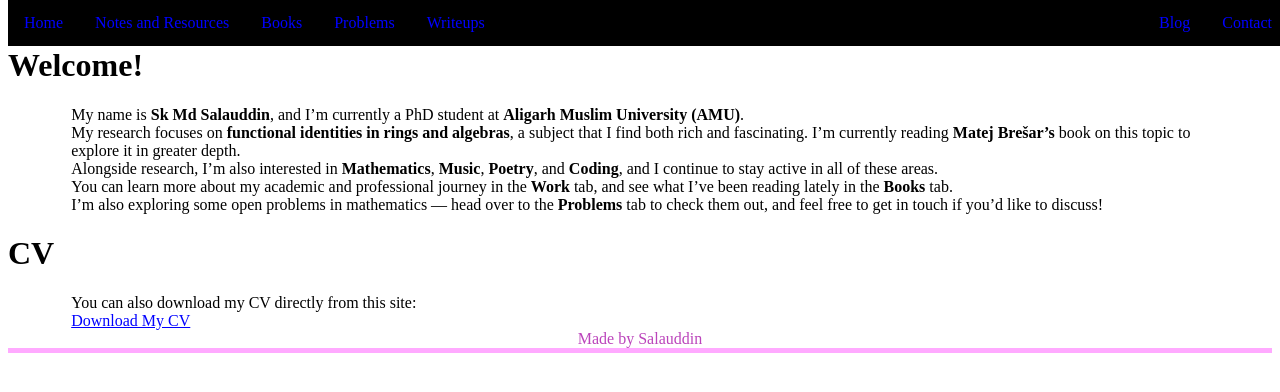
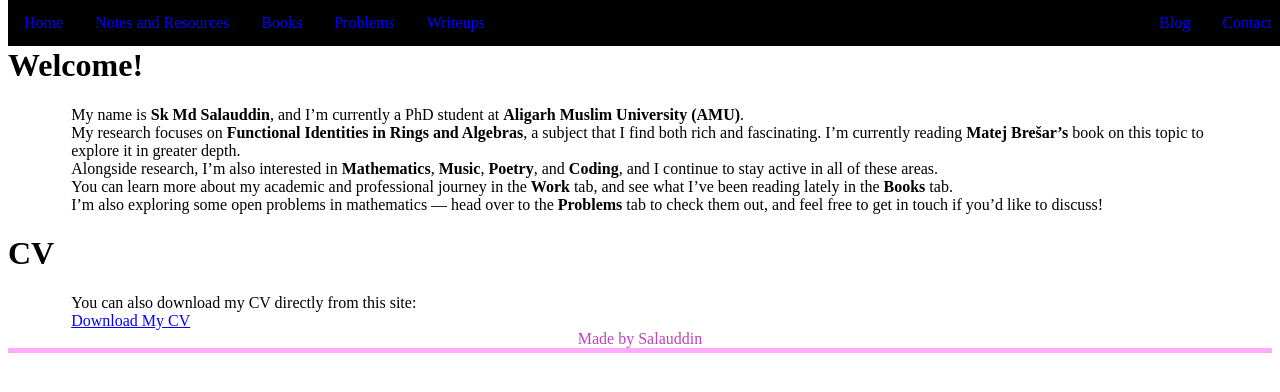
Before and after one commit to skmds99/salauddin.github.io, a Jekyll site: the page built from index.md, in a window 1280 px wide. Shown: the top 392 px of the page. Built offline with Jekyll 4.4.1, drawn with Linux system fonts in a browser that asks for light colours.

```diff
--- a/index.md
+++ b/index.md
@@ -7,7 +7,7 @@ title: About Me
 
 My name is **Sk Md Salauddin**, and I’m currently a PhD student at **Aligarh Muslim University (AMU)**.
 
-My research focuses on **functional identities in rings and algebras**, a subject that I find both rich and fascinating. I’m currently reading **Matej Brešar’s** book on this topic to explore it in greater depth.
+My research focuses on **Functional Identities in Rings and Algebras**, a subject that I find both rich and fascinating. I’m currently reading **Matej Brešar’s** book on this topic to explore it in greater depth.
 
 Alongside research, I’m also interested in **Mathematics**, **Music**, **Poetry**, and **Coding**, and I continue to stay active in all of these areas.
 
@@ -20,4 +20,4 @@ I'm also exploring some open problems in mathematics — head over to the **Prob
 
 You can also download my CV directly from this site:
 
-[Download My CV](/_index/CV.pdf)
+[Download My CV](_index/cv.pdf)
```
